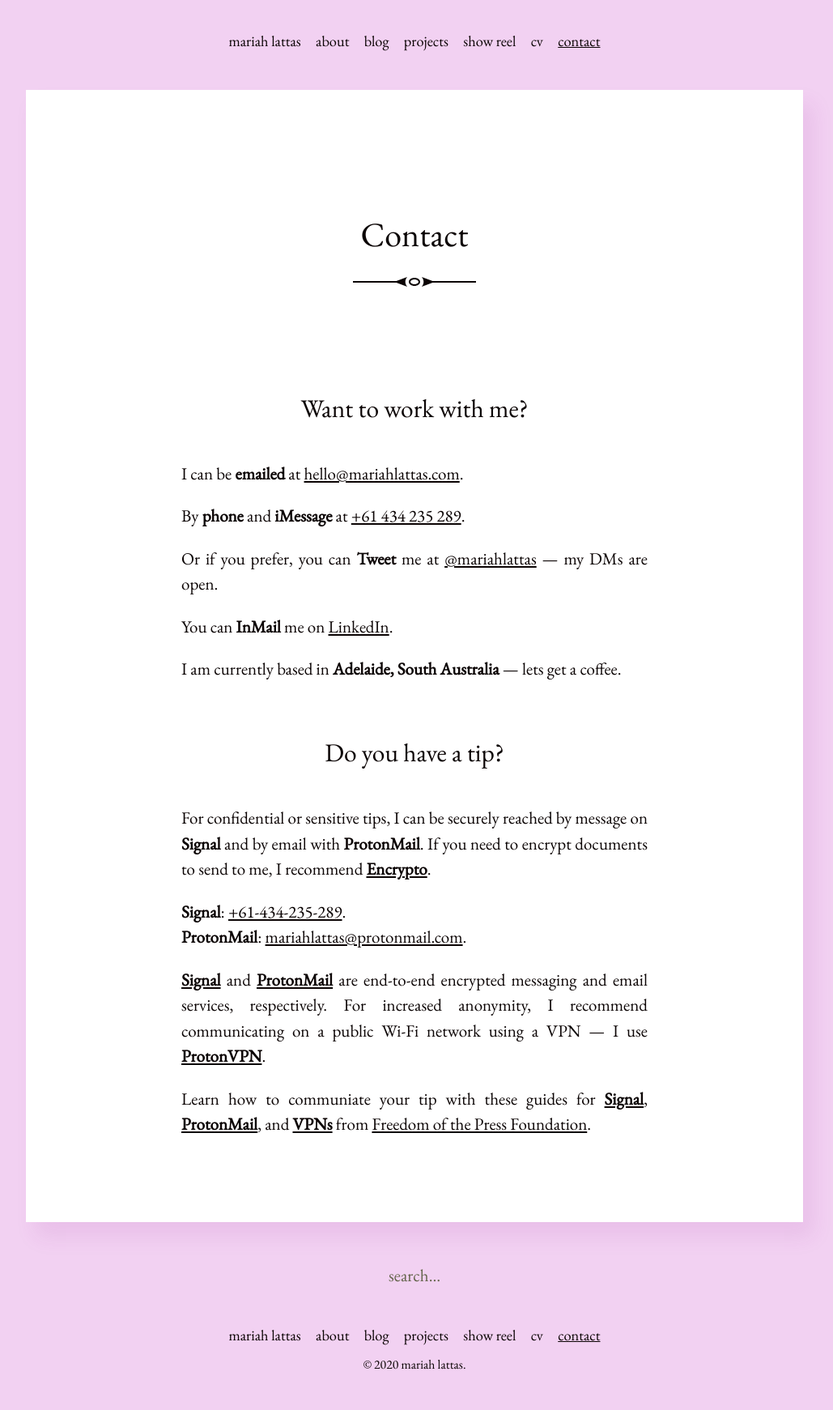
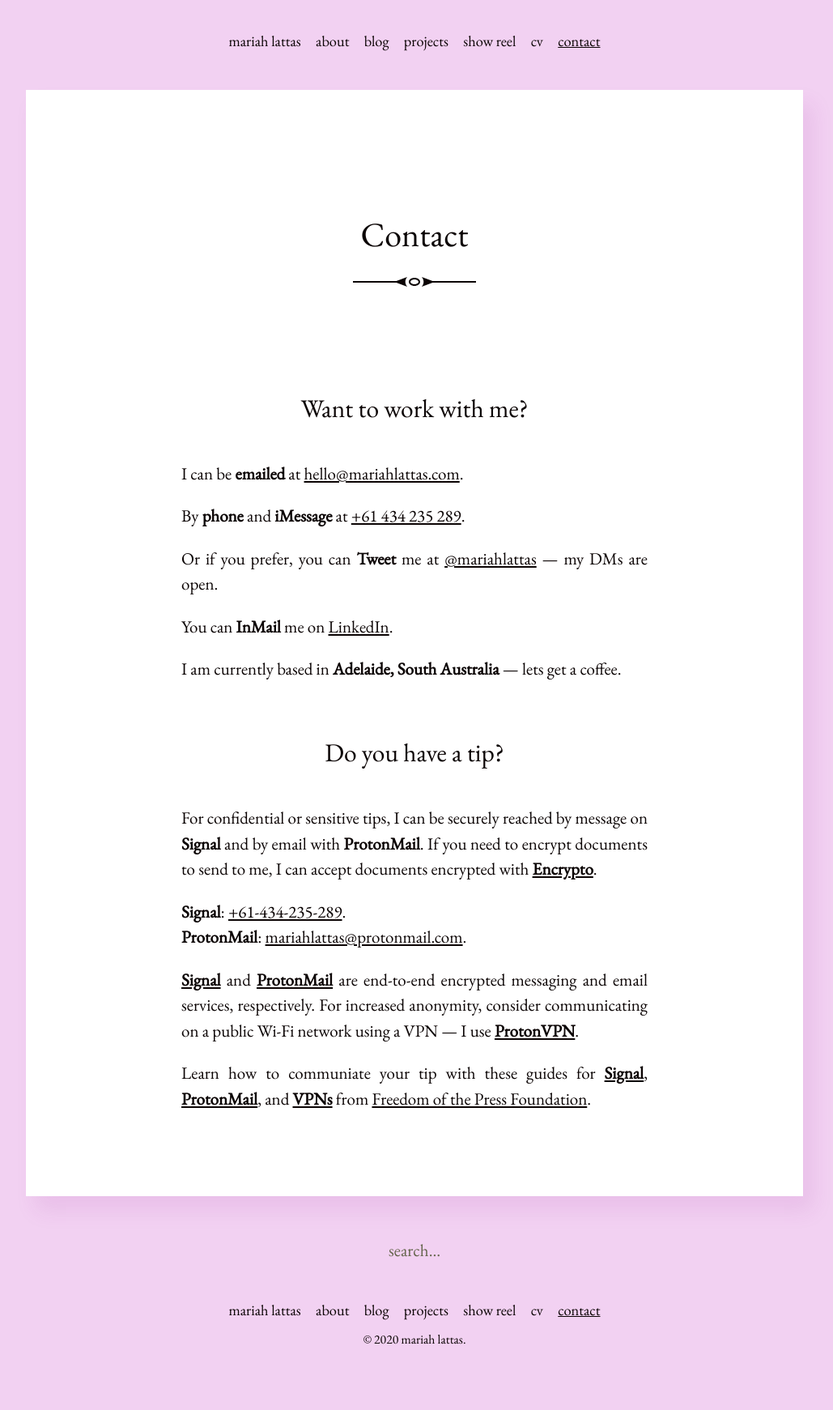
Before and after one commit to mariahlattas/website, a Jekyll site: the page built from contact.md, in a window 1280 px wide. Shown: the whole page at 81% size, without its empty margins (128-1157 px from the left). Built offline with Jekyll 4.4.1, drawn with Linux system fonts in a browser that asks for light colours; after the commit the page ends 1709 px from its top, so only the background shows below that.

Commit message:
Update contact.md

```diff
--- a/contact.md
+++ b/contact.md
@@ -17,12 +17,12 @@ I am currently based in **Adelaide, South Australia** — lets get a coffee.
 
 ### Do you have a tip?
 
-For confidential or sensitive tips, I can be securely reached by message on **Signal** and by email with **ProtonMail**. If you need to encrypt documents to send to me, I recommend **[Encrypto](https://macpaw.com/encrypto)**.
+For confidential or sensitive tips, I can be securely reached by message on **Signal** and by email with **ProtonMail**. If you need to encrypt documents to send to me, I can accept documents encrypted with **[Encrypto](https://macpaw.com/encrypto)**.
 
 **Signal**: [&#043;&#054;&#049;&#045;&#052;&#051;&#052;&#045;&#050;&#051;&#053;&#045;&#050;&#056;&#057;](&#115;&#103;&#110;&#108;&#058;&#047;&#047;&#116;&#101;&#120;&#116;&#058;&#043;&#054;&#049;&#052;&#051;&#052;&#050;&#051;&#053;&#050;&#056;&#057;).
 <br>
 **ProtonMail**: [&#109;&#097;&#114;&#105;&#097;&#104;&#108;&#097;&#116;&#116;&#097;&#115;&#064;&#112;&#114;&#111;&#116;&#111;&#110;&#109;&#097;&#105;&#108;&#046;&#099;&#111;&#109;](&#109;&#097;&#105;&#108;&#116;&#111;&#058;&#109;&#097;&#114;&#105;&#097;&#104;&#108;&#097;&#116;&#116;&#097;&#115;&#064;&#112;&#114;&#111;&#116;&#111;&#110;&#109;&#097;&#105;&#108;&#046;&#099;&#111;&#109;).
 
-**[Signal](https://signal.org)** and **[ProtonMail](https://protonmail.com)** are end-to-end encrypted messaging and email services, respectively. For increased anonymity, I recommend communicating on a public Wi-Fi network using a VPN — I use **[ProtonVPN](https://protonvpn.com)**.
+**[Signal](https://signal.org)** and **[ProtonMail](https://protonmail.com)** are end-to-end encrypted messaging and email services, respectively. For increased anonymity, consider communicating on a public Wi-Fi network using a VPN — I use **[ProtonVPN](https://protonvpn.com)**.
 
 Learn how to communiate your tip with these guides for **[Signal](https://freedom.press/news/signal-beginners/)**, **[ProtonMail](https://freedom.press/training/protonmail-pro/)**, and **[VPNs](https://freedom.press/training/choosing-a-vpn/)** from [Freedom of the Press Foundation](https://freedom.press/donate).
```
